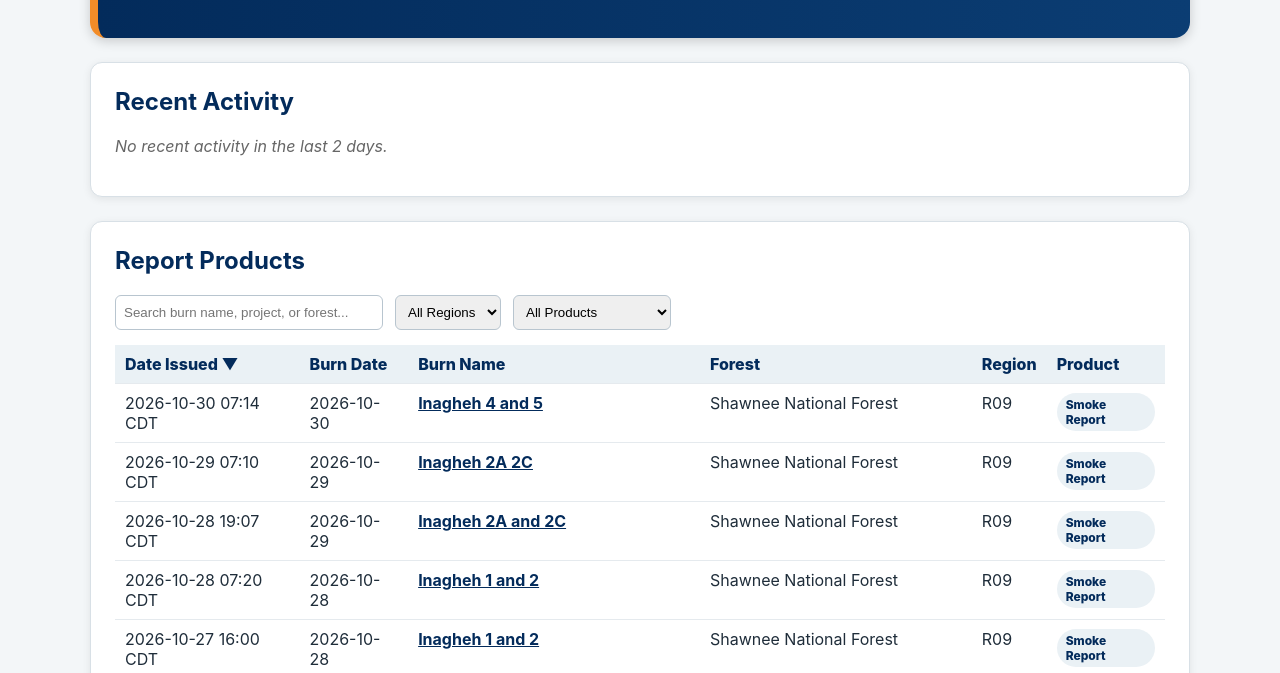
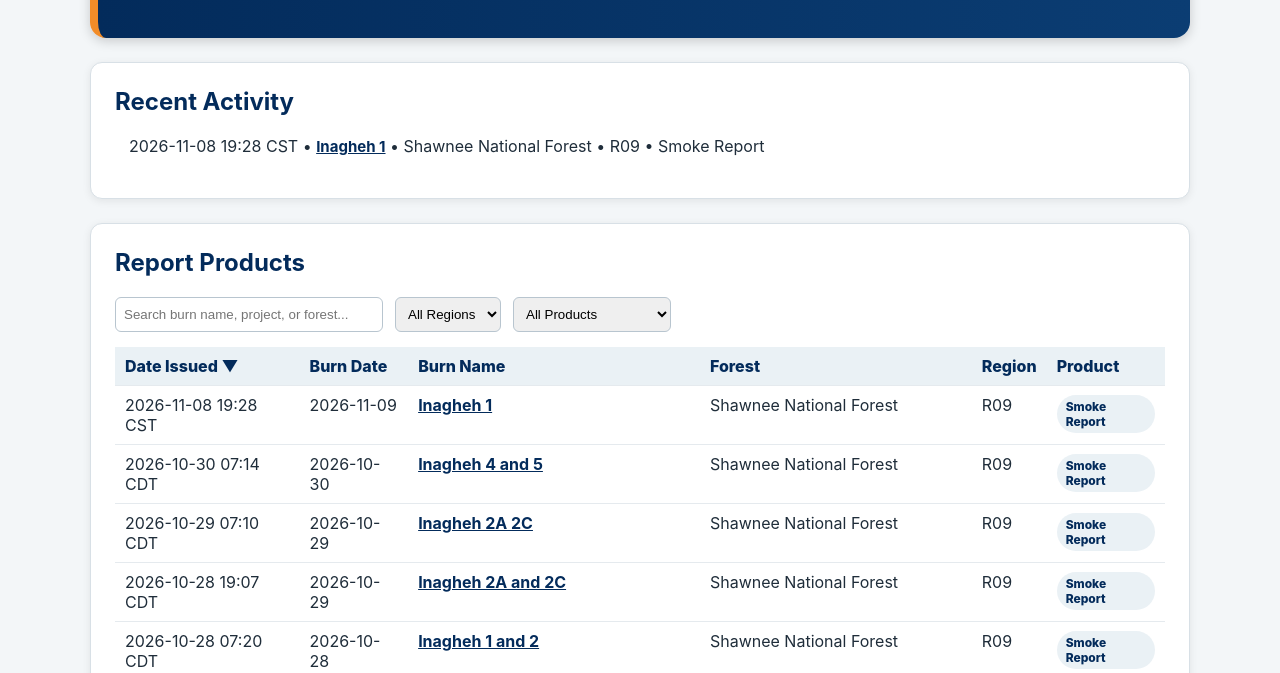
Before and after one commit to jeremyash/smoke_reports, a plain HTML site: page docs/index.html in a window 1280 px wide. Shown: the part 127-800 px from the top of the page. Drawn offline with Linux system fonts and the light colour scheme.

Commit message:
Update index with 20261109-inagheh-1-i1928.html

```diff
--- a/docs/index.html
+++ b/docs/index.html
@@ -247,6 +247,8 @@
 
                 <div id="report-list" style="display: none">
                     <!-- ===== BEGIN AUTO-GENERATED SMOKE REPORT LINKS ===== -->
+    <div class='report-entry' data-product='Smoke Report' data-region='R09' data-forest='Shawnee National Forest' data-burn-name='Inagheh 1' data-burn-date='2026-11-09' data-issued='2026-11-08T19:28:06' data-issued-label='2026-11-08 19:28 CST' data-url='sr/20261109-inagheh-1-i1928.html'></div>
+
     <div class='report-entry' data-product='Smoke Report' data-region='R09' data-forest='Shawnee National Forest' data-burn-name='Inagheh 4 and 5' data-burn-date='2026-10-30' data-issued='2026-10-30T07:14:21' data-issued-label='2026-10-30 07:14 CDT' data-url='sr/20261030-inagheh-4-and-5-i0714.html'></div>
 
     <div class='report-entry' data-product='Smoke Report' data-region='R09' data-forest='Shawnee National Forest' data-burn-name='Inagheh 2A 2C' data-burn-date='2026-10-29' data-issued='2026-10-29T07:10:33' data-issued-label='2026-10-29 07:10 CDT' data-url='sr/20261029-inagheh-2a-2c-i0710.html'></div>
```
